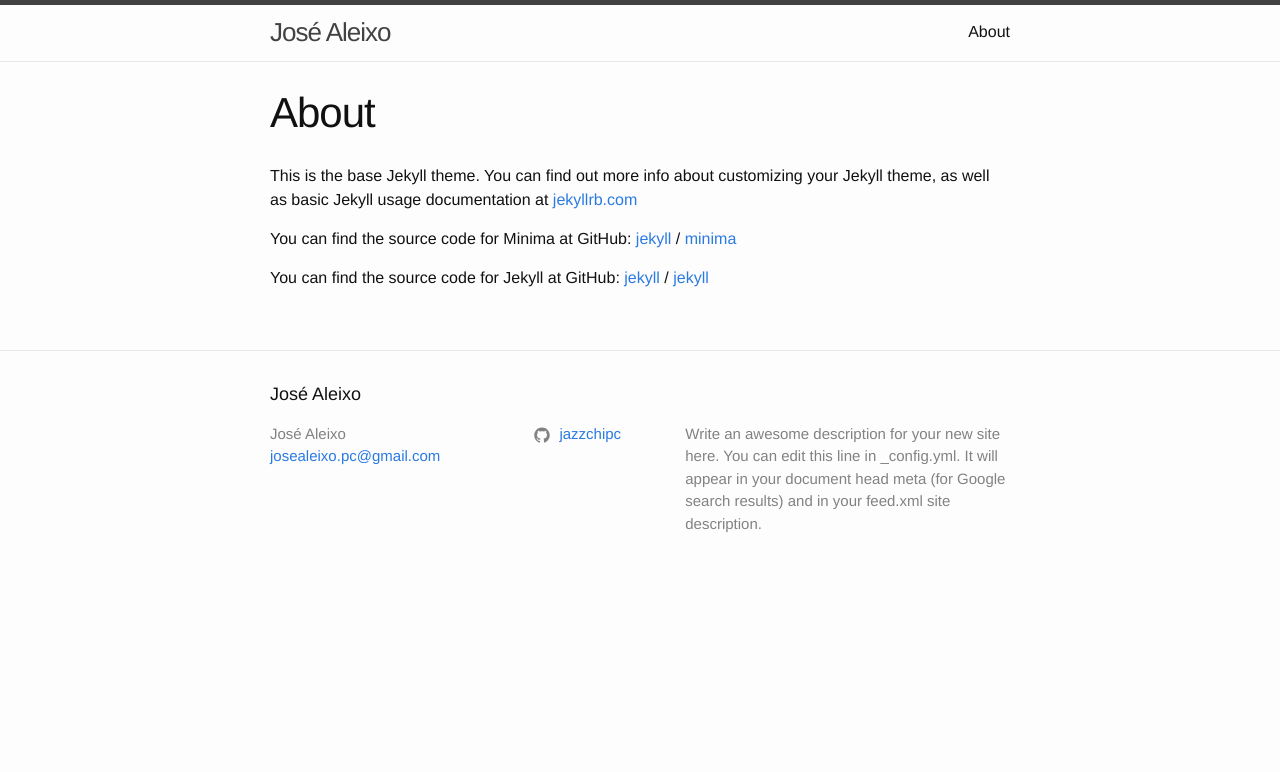
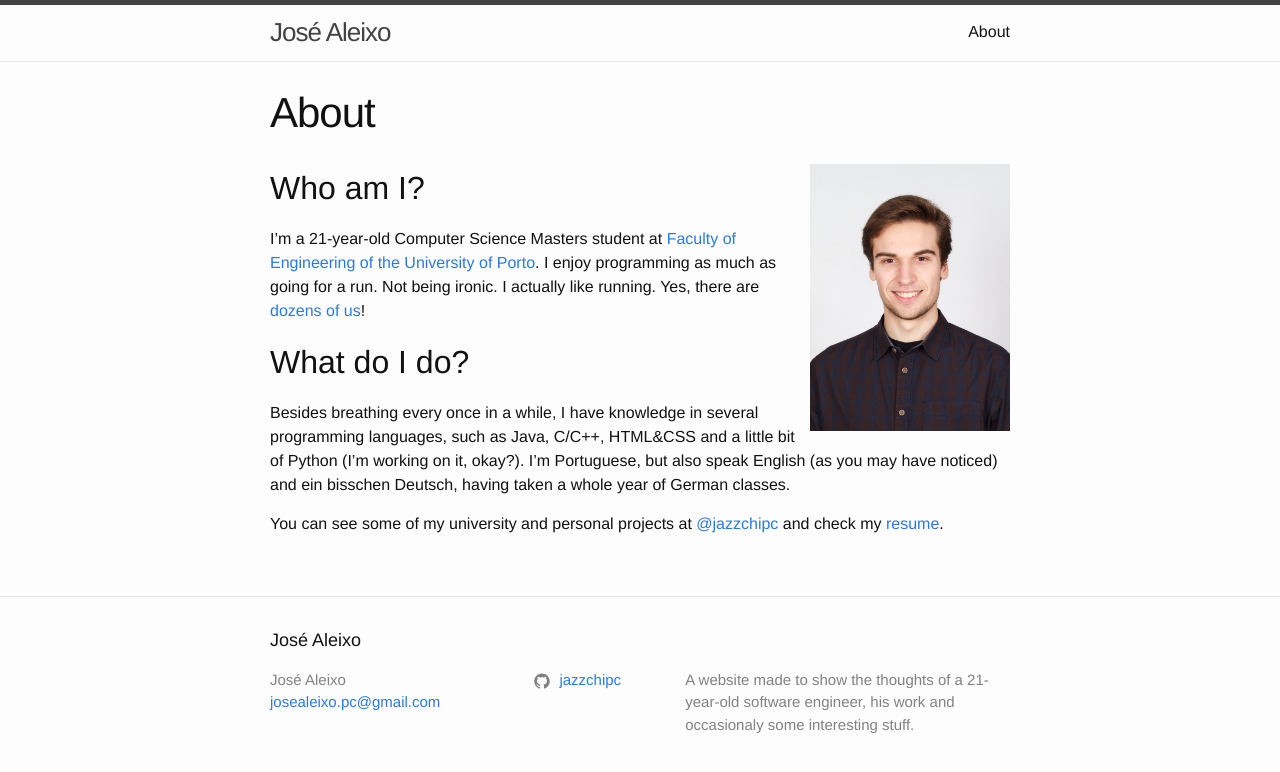
Before and after one commit to josealeixopc/josealeixopc.github.io, a Jekyll site: the page built from about.md, in a window 1280 px wide. Shown: the top 772 px of the page. Built offline with Jekyll 4.4.1, drawn with Linux system fonts in a browser that asks for light colours.

Commit message:
Elaborated About page a bit

```diff
--- a/_config.yml
+++ b/_config.yml
@@ -16,11 +16,10 @@
 title: José Aleixo
 email: josealeixo.pc@gmail.com
 description: > # this means to ignore newlines until "baseurl:"
-  Write an awesome description for your new site here. You can edit this
-  line in _config.yml. It will appear in your document head meta (for
-  Google search results) and in your feed.xml site description.
+  A website made to show the thoughts of a 21-year-old software engineer,
+  his work and occasionaly some interesting stuff.
 baseurl: "" # the subpath of your site, e.g. /blog
-url: "" # the base hostname & protocol for your site, e.g. http://example.com
+url: "https://jazzchipc.github.io" # the base hostname & protocol for your site, e.g. http://example.com
 github_username:  jazzchipc
 
 # Build settings
--- a/_includes/head.html
+++ b/_includes/head.html
@@ -5,6 +5,7 @@
   {% seo %}
   <link rel="stylesheet" href="{{ "/assets/main.css" | relative_url }}">
   <link rel="alternate" type="application/rss+xml" title="{{ site.title | escape }}" href="{{ "/feed.xml" | relative_url }}">
+  <link rel="shortcut icon" type="image/x-icon" href="{{ "/favicon.ico?" | relative_url }}"/>
   {% if jekyll.environment == 'production' and site.google_analytics %}
     {% include google-analytics.html %}
   {% endif %}
--- a/about.md
+++ b/about.md
@@ -3,16 +3,14 @@ layout: page
 title: About
 permalink: /about/
 ---
+<img src="/assets/img/pass_photo.jpg" alt="My pretty face" style="width: 200px; float: right;"/>
 
-This is the base Jekyll theme. You can find out more info about customizing your Jekyll theme, as well as basic Jekyll usage documentation at [jekyllrb.com](https://jekyllrb.com/)
+## Who am I?
 
-You can find the source code for Minima at GitHub:
-[jekyll][jekyll-organization] /
-[minima](https://github.com/jekyll/minima)
+I'm a 21-year-old Computer Science Masters student at [Faculty of Engineering of the University of Porto](https://fe.up.pt). I enjoy programming as much as going for a run. Not being ironic. I actually like running. Yes, there are [dozens of us](https://www.youtube.com/watch?v=lKie-vgUGdI)!
 
-You can find the source code for Jekyll at GitHub:
-[jekyll][jekyll-organization] /
-[jekyll](https://github.com/jekyll/jekyll)
+## What do I do?
 
+Besides breathing every once in a while, I have knowledge in several programming languages, such as Java, C/C++, HTML&CSS and a little bit of Python (I'm working on it, okay?). I'm Portuguese, but also speak English (as you may have noticed) and ein bisschen Deutsch, having taken a whole year of German classes.
 
-[jekyll-organization]: https://github.com/jekyll
+You can see some of my university and personal projects at [@jazzchipc](https://github.com/jazzchipc) and check my [resume](/assets/doc/José Aleixo-Europass-EN.pdf).
```
Also changed, not shown: assets/img/pass_photo.jpg (added), 1 other file.
